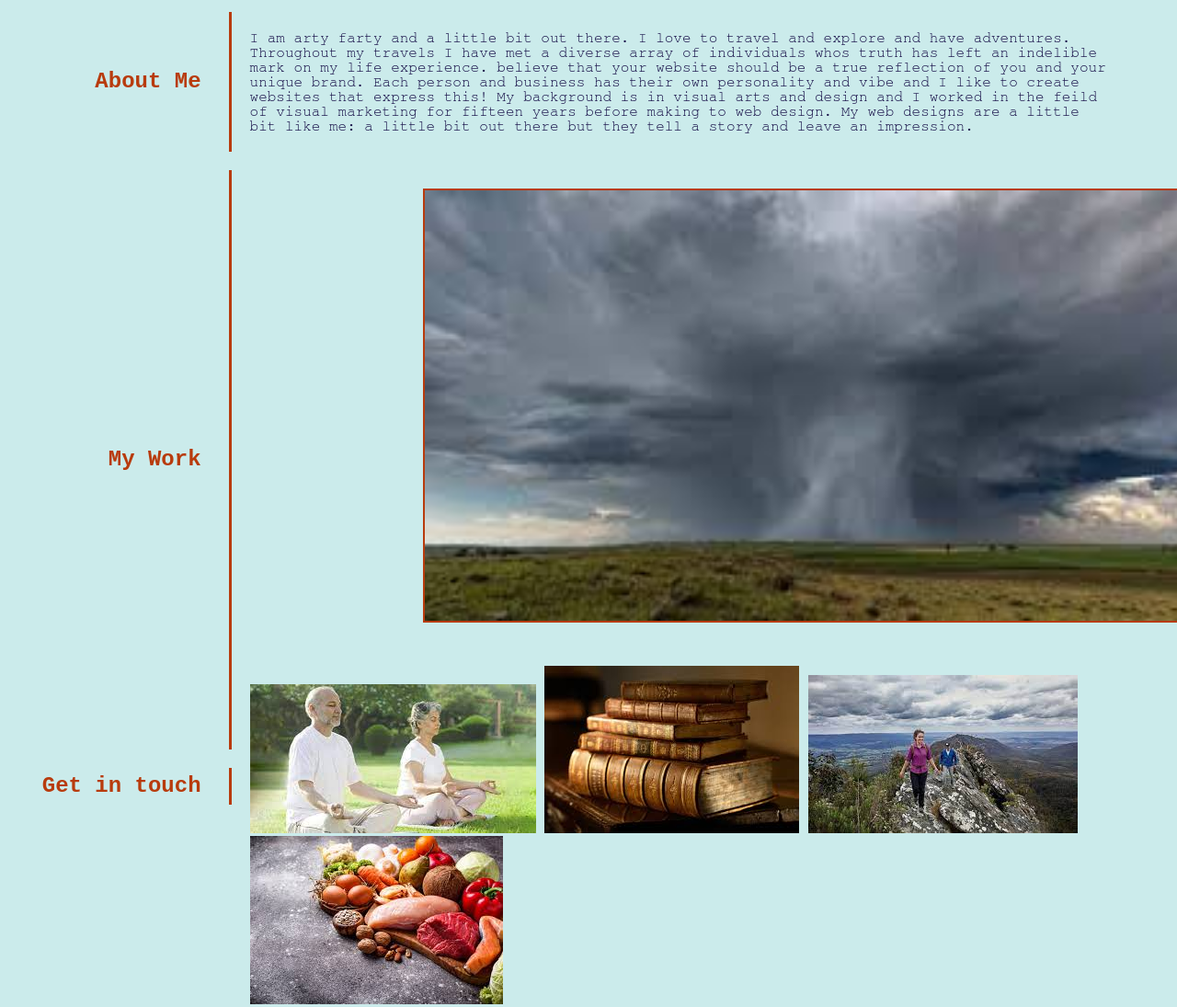
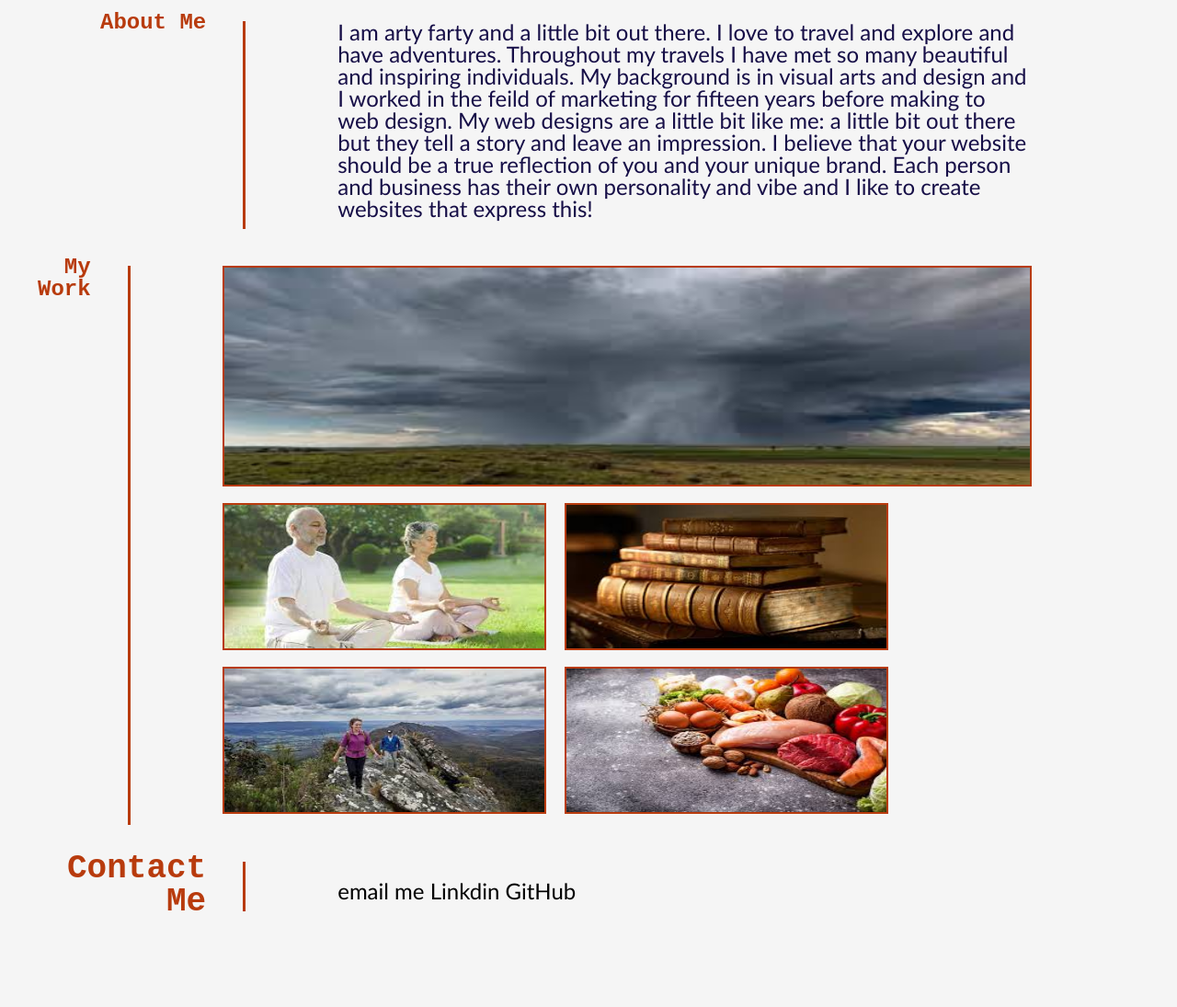
Before and after one commit to LAllender/LWD-portfolio-page, a plain HTML site: page index.html in a window 1280 px wide. Shown: the part 158-1253 px from the top of the page at 92% size. After the commit the page ends 1169 px from the top, so only its background shows below. Drawn offline with Linux system fonts and the light colour scheme.

Commit message:
first draft

```diff
--- a/assets/css/style.css
+++ b/assets/css/style.css
@@ -8,7 +8,8 @@
 body {
     font-family: FreeMono, monospace;
     font-size: 16px;
-    background-color: rgb(203, 235, 235);
+    color: black;
+    background-color: whitesmoke;
 }
 
 /*style name inside top navigation bar top*/
@@ -25,7 +26,6 @@ h1 {
 h2 {
     font-family: monospace;
     font-size: 1.5em;
-    color:  rgb(22, 14, 71);
 }
 
 h3 {
@@ -34,10 +34,18 @@ h3 {
     color:  rgb(184, 59, 13);
 }
 
+h4 {
+    font-family: monospace;
+    font-size: 1em;
+    color:  rgb(184, 59, 13);
+    background-color: whitesmoke;
+    border: solid 1px  rgb(22, 14, 71);
+}
+
 p {
-    font-family:'Courier New', Courier, monospace
-    font-size: 1em;
-    color: rgb(22, 14, 71);
+    font-family:'Gill Sans', 'Gill Sans MT', Calibri, 'Trebuchet MS', sans-serif;
+    font-size: 1.5em;
+    color:  rgb(22, 14, 71);
 }
 
 a {
@@ -46,10 +54,18 @@ a {
 }
 
 main {
-    margin-left: 1%;
+    margin-left: 2%;
     margin-right: 3%;
 }
 
+footer {
+    font-family:'Gill Sans', 'Gill Sans MT', Calibri, 'Trebuchet MS', sans-serif;
+    font-size: 1.5em;
+    color:black;
+}
+footer a {
+    color: black;;
+}
 .menu {
     display: flex;
     justify-content: space-between;
@@ -76,7 +92,6 @@ main {
     color:  rgb(22, 14, 71);
 }
 
-
 /*style the A in LizzyA */
 #extra-large-emphasis {
     font-family:'Trebuchet MS', 'Lucida Sans Unicode', 'Lucida Grande', 'Lucida Sans', Arial, sans-serif;
@@ -84,7 +99,6 @@ main {
     font-style: italic;
     color:  rgb(184, 59, 13);
 }
-
 
 /*style subheading in decorative bar*/
 #decorative-bar {
@@ -104,6 +118,22 @@ main {
     color: whitesmoke;
 }
 
+#main {
+    position: relative;
+    text-align: center;
+    height: 15em;
+    width: 55em;
+    border: solid 2px  rgb(184, 59, 13);
+}
+
+.sub {
+    display: inline;
+    height: 10em;
+    width: 40%;
+    border: solid 2px  rgb(184, 59, 13);
+    margin: 1em 1em 0 0;
+}
+
 .container {
     display: flex;
     position: relative;
@@ -113,7 +143,6 @@ main {
 .heading {
     flex: 1 0 20px;
     padding: 10px 20px 10px 10px;
-    align-self: center;
     text-align: right;
     border-style: none;
     border-width: 1px;
@@ -121,23 +150,13 @@ main {
 
 .content {
     flex: 4 0 200px;
-    padding: 20px;
+    padding: 0 100px 10px 100px;
     text-align: left;
     border-left: solid 3px rgb(184, 59, 13);
-    margin: 10px;
+    margin: 20px;
+    font-family:'Gill Sans', 'Gill Sans MT', Calibri, 'Trebuchet MS', sans-serif;
+    background-color:whitesmoke;
 }
-
-.image-container {
-    display: flex;
-    position: relative;
-    text-align: center;
+.content ul{
+    color: black;
 }
-
-.main-image {
-    display: block;
-    flex-grow: 1;
-    align-items: center;
-    block-size: 80%;
-    margin:0 0 5% 20%;
-    border: 2px solid rgb(184, 59, 13);
-}
--- a/index.html
+++ b/index.html
@@ -17,7 +17,6 @@
           <li class="menu-item"> <a href="#about-me">About Me</a></li>
           <li class="menu-item"> <a href="#my-work">My Work</a></li>
           <li class="menu-item"> <a href="#contact-me">Contact Me</a></li>
-          <li class="menu-item"> <a href="reume.doc">Resume</a></li>
         </ul>
       </nav>
       <div id="decorative-bar">
@@ -30,32 +29,31 @@
       <article class="container">
         <h3 class="heading" id="about-me">About Me</h3>
         <p class="content">I am arty farty and a little bit out there. I love to travel and explore and have adventures.
-          Throughout my travels I have met a diverse array of individuals whos truth has left an indelible mark on my life experience.
-          believe that your website should be a true reflection of you and your unique brand.
+          Throughout my travels I have met so many beautiful and inspiring individuals.
+          My background is in visual arts and design and I worked in the feild of marketing for fifteen years before making to web design.
+          My web designs are a little bit like me: a little bit out there but they tell a story and leave an impression.
+          I believe that your website should be a true reflection of you and your unique brand.
           Each person and business has their own personality and vibe and I like to create websites that express this!
-          My background is in visual arts and design and I worked in the feild of visual marketing for fifteen years before making to web design.
-          My web designs are a little bit like me: a little bit out there but they tell a story and leave an impression.
           </p>
       </article>
 
       <section class="container">
         <h3 class="heading" id="my-work">My Work</h3>
-        <div class="content" class="image-container">
-        <img class="main-image" src="assets/images/Storm.jpg" alt="big hurricane storm">
-        <img class="image" src="assets/images/Zen.jpg" alt="elderly couple meditating">
-        <img class="image" src="assets/images/books-old.jpg" alt="Old leatherbound books">
-        <img class="image" src="assets/images/bush-walking.jpg" alt="Mountain trail hiking">
-        <img class="image" src="assets/images/Food.jpg" alt="An array of meat and vegetables">
+        <div class="content">
+          <img id="main" src="assets/images/Storm.jpg" alt="big hurricane storm">
+            <img class="sub" src="assets/images/Zen.jpg" alt="elderly couple meditating">
+            <img class="sub" src="assets/images/books-old.jpg" alt="Old leatherbound books">
+            <img class="sub" src="assets/images/bush-walking.jpg" alt="Mountain trail hiking">
+            <img class="sub" src="assets/images/Food.jpg" alt="An array of meat and vegetables">
         </div>
       </section>
 
       <footer class="container">
-        <h3 class="heading" id="contact-me">Get in touch</h3>
+        <h3 class="heading" id="contact-me">Contact Me</h3>
         <ul class="content">
-          <li></li>
-          <li></li>
-          <li></li>
-          <li></li>
+          <li class="menu-item"> <a href="mailto:allenderse@live.com.au">email me</a></li>
+          <li class="menu-item"> <a href="https://www.linkedin.com/in/liz-allender-939807211">Linkdin</a></li>
+          <li class="menu-item"> <a href="https://github.com/LAllender">GitHub</a></li>
         </ul>
       </footer>
     </main>
```
